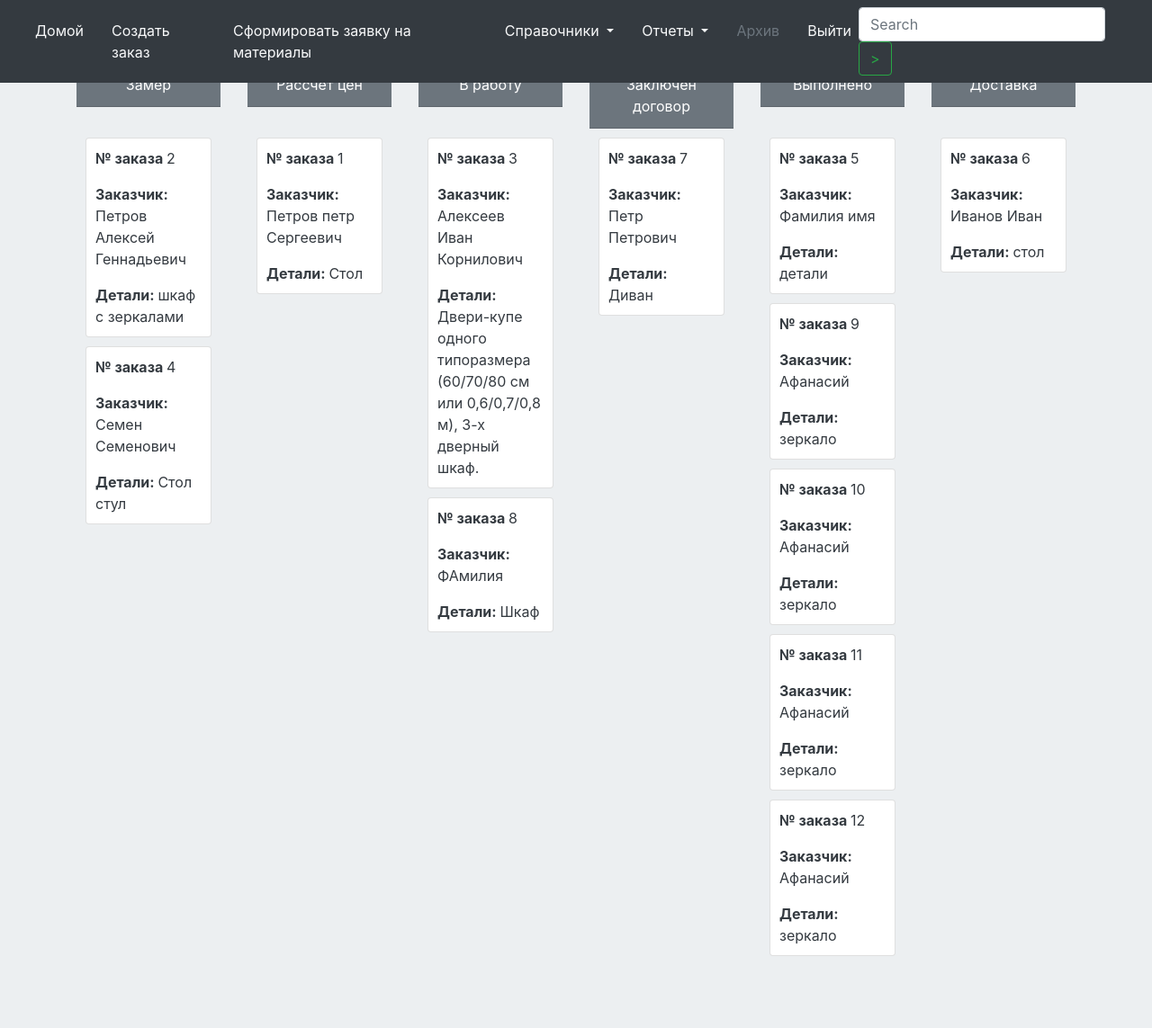
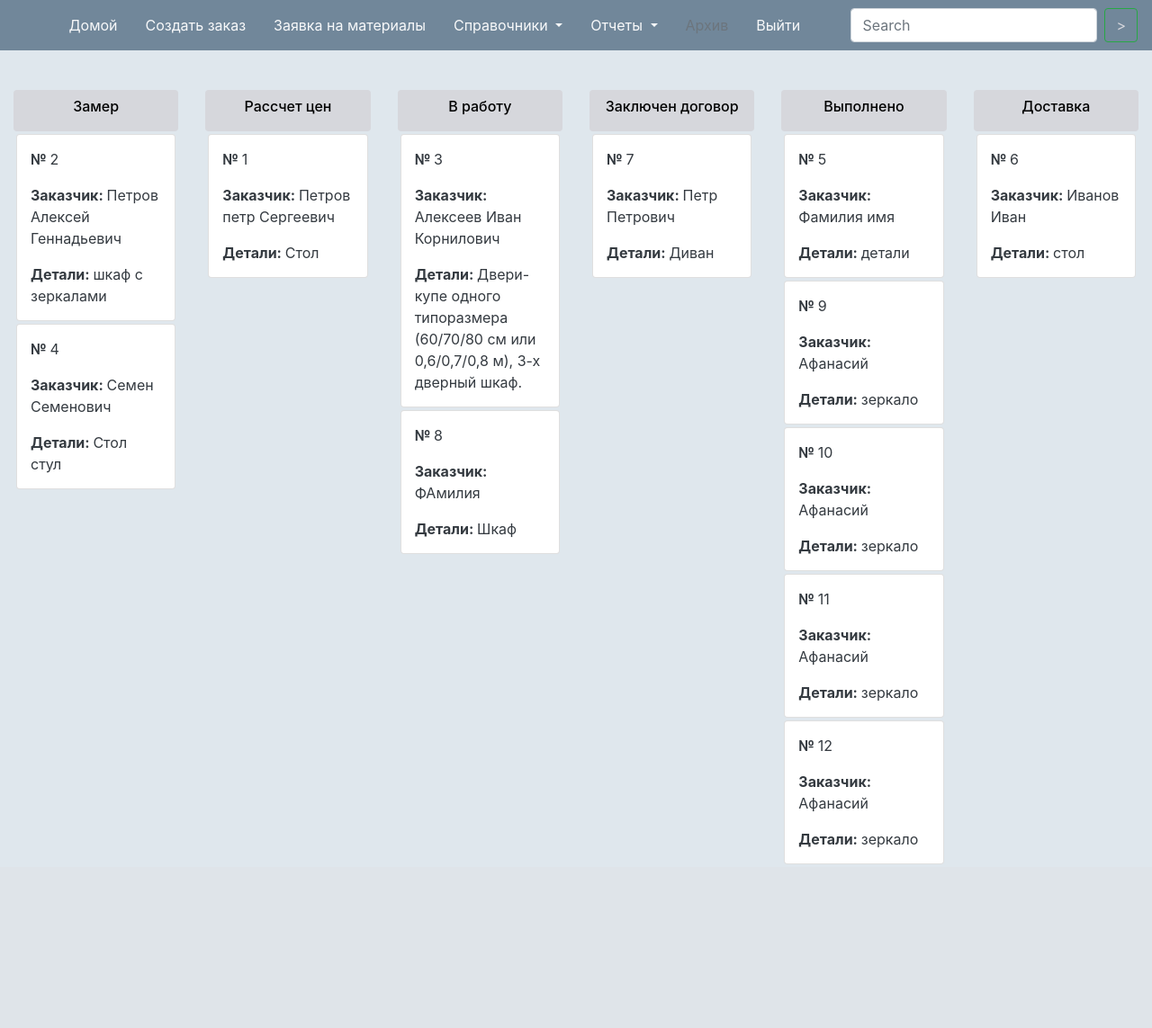
Before and after one commit to artemsmolyak/furniture_django, a Django app: page / in a window 1280 px wide. Shown: the whole page at 90% size. After the commit the page ends 960 px from the top, so only its background shows below. Run offline with Django 3.2, Linux system fonts and the light colour scheme; a user stored in the database is signed in; data comes from the database, SQL or seed files in the repository; both versions use the stored data as it was after the commit; some libraries are stand-ins or nearby versions.

Commit message:
changed design

```diff
--- a/orloveFurniture/urls.py
+++ b/orloveFurniture/urls.py
@@ -10,7 +10,7 @@ urlpatterns = [
     url(r'^$', views.orders, name='index'),
     url(r'^index/$', views.orders, name='index'),
 
-    url(r'^order_create/$', views.order_create, name='order_create'),
+    url(r'^order_create/$', views.order_create, name='order'),
     url(r'^order/(?P<good_id>\d+)/$', views.order, name='order'),
 
     url(r'^store/$', views.store, name='store'),
--- a/orloveFurniture/views.py
+++ b/orloveFurniture/views.py
@@ -123,12 +123,12 @@ def order(request, good_id):
 
             return orders(request)
 
-        return render(request, "order_create.html", {"objOrder": instance, "form": form,
+        return render(request, "order.html", {"objOrder": instance, "form": form,
                                                      "formMaterials": formMaterials,
                                                      "formProjectOperations" : formProjectOperations,
                                                      "formManufactoryOperations" : formManufactoryOperations,
                                                      "formContractorOperations" : formContractorOperations
-                                                     })
+                                                               })
 
 
     else:
@@ -165,7 +165,7 @@ def order(request, good_id):
 
 
     # objOrder для номера заказа
-    return render(request, "order_create.html", { "objOrder" : obj,
+    return render(request, "order.html", {"objOrder" : obj,
                                                   "form": form,
 
                                                   "formMaterials" : formMaterials,
@@ -173,11 +173,11 @@ def order(request, good_id):
                                                   "formManufactoryOperations" : formManufactoryOperations,
                                                   "formContractorOperations" : formContractorOperations,
 
-                                                  "sumProjectOperation": sumProjectOperation,
-                                                  "sumManufactoryOperation": sumManufactoryOperation,
-                                                  "sumContractorOperation": sumContractorOperation,
-                                                  "sumTotal": sumProjectOperation + sumManufactoryOperation + sumContractorOperation
-                                                  })
+                                                           "sumProjectOperation": sumProjectOperation,
+                                                           "sumManufactoryOperation": sumManufactoryOperation,
+                                                           "sumContractorOperation": sumContractorOperation,
+                                                           "sumTotal": sumProjectOperation + sumManufactoryOperation + sumContractorOperation
+                                                           })
 
 
 
@@ -240,7 +240,7 @@ def order_create(request):
             return orders(request)
 
 
-        return render(request, "order_create.html", {"form": orderform,
+        return render(request, "order.html", {"form": orderform,
                                                      "formMaterials": formMaterials,
                                                      "formProjectOperations" : formProjectOperations,
                                                      "formManufactureOperations": formManufactoryOperations,
@@ -257,7 +257,7 @@ def order_create(request):
     formManufactoryOperations = RequiredOperationManufactoryFormset(queryset=RequiredOperationManufactory.objects.none())
     formContractorOperations = RequiredOperationContractorFormset(queryset=RequiredOperationContractor.objects.none())
 
-    return render(request, "order_create.html", {"form": form,
+    return render(request, "order.html", {"form": form,
                                                  "formMaterials" : formMaterials,
                                                  "formProjectOperations" : formProjectOperations,
                                                  "formManufactoryOperations" : formManufactoryOperations,
--- a/static/css/index.css
+++ b/static/css/index.css
@@ -1,29 +1,57 @@
-.navigation{
-    margin-bottom: 20px;
-}
 
-.padding{
-    padding: 10px;
+
+.card-padding{
+   padding: 15px;
+   margin: 3px;
 }
 
 
 
-.card-padding{
-   padding: 10px;
-    margin: 10px;
+.main-menu-text{
+    margin-left: 3%;
+}
+
+.header-menu{
+    background-color: #71879a;
 }
 
 
 
-.main-window{
-    margin: 70px;
+.right-window{
+
+}
+
+.left-window{
+    min-height: 100vh;
+    background-color: #d6d7dc;
+}
+
+
+.fill_height {
+    min-height: 100%;
+    height: 100%;
+}
+
+
+.order-info{
+     margin-left: 10%;
+     margin-top: 70px;
+}
+
+
+.tabs{
+    margin-top: 75px;
 }
 
 
 
+
 body {
-    background-color: #ECEFF1;
+    background: rgba(177, 197, 212, 0.4);
 }
+
+
+
 
 /* для расстояние между элементами главного меню */
 li{
@@ -40,3 +68,27 @@ A:hover {
 A {
     text-decoration: none; /* Убирает подчеркивание для ссылок */
 }
+
+
+
+
+.searchBtn_color{
+    color: #d6d7dc;
+}
+
+
+
+
+.orderAll_margin{
+    margin-top: 100px;
+}
+
+.card_header_color{
+    background-color: #d6d7dc;
+    padding: 5%;
+}
+
+.card_header_text{
+    text-align: center;
+    color: black;
+}
--- a/templates/base.html
+++ b/templates/base.html
@@ -6,6 +6,7 @@
 
 <head>
     <meta charset="UTF-8">
+
     <title>
         {% block title %}
         {% endblock %}
@@ -17,27 +18,28 @@
     <link rel="stylesheet" type="text/css" href= "{% static "css/index.css" %}" >
 
 
-
     {% block styles %}
 
     {% endblock %}
 
     <script type="text/javascript" src="{% static "jquery/jquery-3.4.1.min.js" %}" ></script>
     <script type="text/javascript" src="{% static "bootstrap/js/bootstrap.min.js" %}" ></script>
+
     {% block scripts %}
 
     {% endblock %}
+
 </head>
 
 
 <body>
 {% block nav %}
 
-         <nav class="navigation navbar navbar-expand-lg fixed-top bg-dark ">
+    <nav class="navigation navbar navbar-expand-lg fixed-top header-menu">
 
         <div class="collapse navbar-collapse" id="navbarSupportedContent">
 
-              <ul class="navbar-nav mr-auto">
+            <ul class="navbar-nav mr-auto main-menu-text">
 
                 <li class="nav-item active">
                     <a class="nav-link text-light" href="{% url "index" %}">Домой <span class="sr-only">(current)</span></a>
@@ -50,7 +52,7 @@
 
 
                 <li class="nav-item active">
-                      <a class="nav-link text-light" href="/requestMaterials">Сформировать заявку на материалы</a>
+                    <a class="nav-link text-light" href="/requestMaterials">Заявка на материалы</a>
                 </li>
 
 
@@ -92,8 +94,11 @@
 
             <form class="form-inline my-2 my-lg-0">
                 <input class="form-control mr-sm-2" type="search" placeholder="Search" aria-label="Search">
-              <button class="btn btn-outline-success my-2 my-sm-0" type="submit"> > </button>
+                <button class="btn btn-outline-success my-2 my-sm-0 searchBtn_color" type="submit">
+                    >
+                </button>
             </form>
+
         </div>
     </nav>
 {% endblock %}
@@ -104,8 +109,5 @@
     {% endblock %}
 
 
-
-
-
 </body>
 </html>
--- a/templates/materialsRequest.html
+++ b/templates/materialsRequest.html
@@ -6,7 +6,6 @@
 {% block styles %}
     <link rel="stylesheet" type="text/css" href= "{% static "css/index.css" %}" >
 {% endblock %}
-
 
 
 
--- a/templates/order_form_materials.html
+++ b/templates/order_form_materials.html
@@ -1,11 +1,9 @@
 {% load static %}
-
 
 
 <br>
 
-
-    <table class="table table-bordered" id = "form_set_order_material">
+    <table class="table table-borderless" id = "form_set_order_material">
         <thead>
         <tr>
             <th scope="col">Требуемый материал</th>
--- a/templates/order_form_pay.html
+++ b/templates/order_form_pay.html
@@ -1,5 +1,6 @@
 {% load static %}
 
+<br>
 
 <div class="form-group">
 
--- a/templates/order_leaf.html
+++ b/templates/order_leaf.html
@@ -1,6 +1,6 @@
 
-<div class="card card-padding rounded  ">
-    <p class="card-text text-dark"> <b>№ заказа </b>  {{ order.id }} </p>
+<div class="card card-padding   ">
+    <p class="card-text text-dark"> <b>№ </b>  {{ order.id }} </p>
     <p class="card-text text-dark"><b> Заказчик: </b>  {{  order.fio }} </p>
     <p class="card-text text-dark"> <b> Детали: </b> {{ order.details }} </p>
 </div>
--- a/templates/order_list.html
+++ b/templates/order_list.html
@@ -1,14 +1,9 @@
- <div class="order_list">
 
-    <div class="card-rows">
 
-              {% for order in orders %}
+{% for order in orders %}
 
-                       <a href=/order/{{ order.id }}/ >
-                             {% include "order_leaf.html" %}
-                       </a>
+    <a href=/order/{{ order.id }}/ >
+        {% include "order_leaf.html" %}
+    </a>
 
-              {% endfor %}
-    </div>
-
- </div>
+{% endfor %}
--- a/templates/ordersAll.html
+++ b/templates/ordersAll.html
@@ -10,21 +10,23 @@
 
 {% block content %}
 
-    <div class = "main-window">
 
-        <div class="container-fluid">
+    <div class="container-fluid orderAll_margin">
         <div class="row">
 
             {% for status in statusNameArray %}
 
                 <! -- изменить при изменении количества разделов на главной странице -->
                 <div class = "col-2">
-                        <div class="order_list">
-                            <div class="card-header text-center text-white bg-secondary">{{ status }} </div>
+
+                    <div class="card border-0 card_header_color">
+                        <div class="card_header_text">
+                            <H6>{{ status }}</H6>
                         </div>
                     </div>
+
+                </div>
             {% endfor %}
-
 
         </div>
     </div>
@@ -47,6 +49,6 @@
     </div>
 
 
-    </div>
+
 
 {% endblock %}
```
Also changed, not shown: orloveFurniture/forms.py (+6 -6 lines), templates/order.html (+8 -5 lines), templates/order_create_to_delete.html (renamed from templates/order_create.html, +7 -6 lines), templates/order_form.html (+130 -55 lines), templates/order_form_customer.html (+8 -11 lines), templates/order_form_operations_contractor.html (+5 -5 lines), templates/order_form_operations_manufactory.html (+5 -5 lines), templates/order_form_operations_project.html (+4 -4 lines), db.sqlite3. Lines whose indentation alone changed are shown as unchanged.
